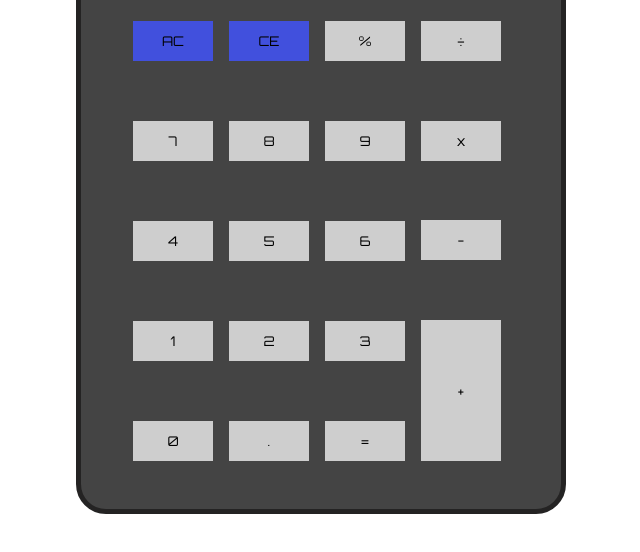
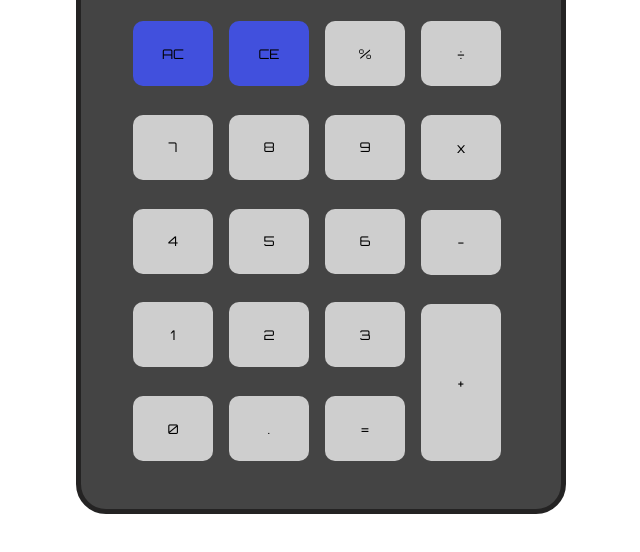
Before and after one commit to ahmetraufoktay/calculator, a plain HTML site: page index.html in a window 1280 px wide. Shown: the part 204-756 px from the top of the page, without its empty margins (319-959 px from the left). Drawn offline with Linux system fonts and the light colour scheme.

Commit message:
edit button height

```diff
--- a/style.css
+++ b/style.css
@@ -41,11 +41,12 @@ button {
     justify-content: center;
     align-items: center;
 
-    height: 40px;
+    height: 65px;
     width: 80px;
     background-color: #cecece;
 
     border-style: none;
+    border-radius: 10px;
     font-family: "Orbitron";
 }
 #buttonAC,#buttonCE {
@@ -72,5 +73,5 @@ button {
 
 #buttonplus {
     display: flex;
-    flex-grow: 0.36;
+    flex-grow: 0.51;
 }
```
